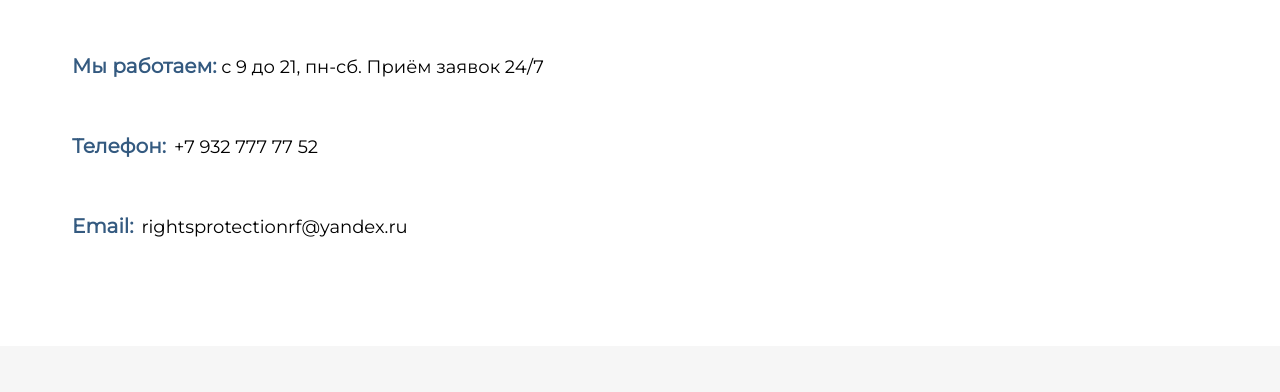
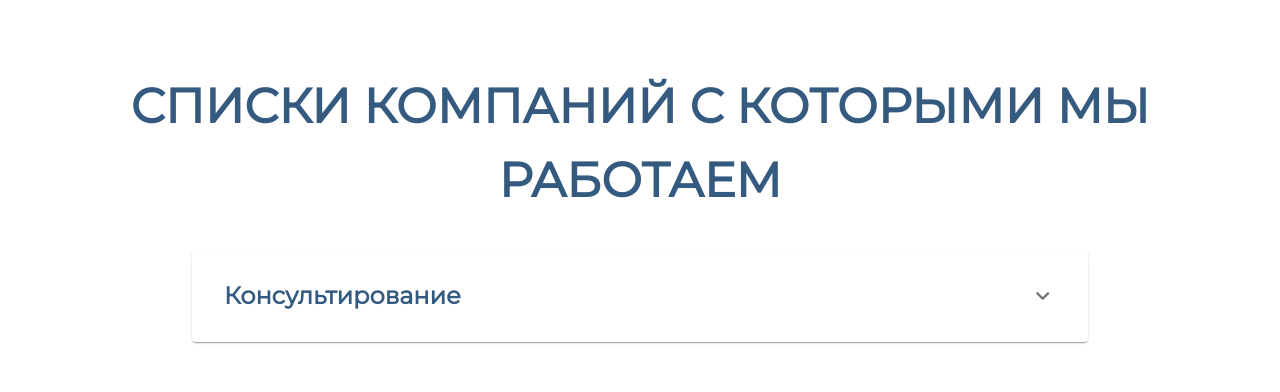
Before and after one commit to RamazanIttiev/law_web_page, a React (Create React App) app: page / in a window 1280 px wide. Shown: the part 7891-8283 px from the top of the page. Before the commit the page ends 8237 px from the top, so only its background shows below. Built offline with nearby package versions, Linux system fonts and the light colour scheme.

Commit message:
Companies mark up

```diff
--- a/src/App/App.jsx
+++ b/src/App/App.jsx
@@ -2,6 +2,7 @@ import React from 'react';
 import AccordionServices from './components/Accordion';
 import Advantages from './components/Advantages';
 import Examples from './components/Carousel';
+import Companies from './components/Companies';
 import Competence from './components/Competence';
 import Consultation from './components/Consultation';
 import Contacts from './components/Contacts';
@@ -25,6 +26,7 @@ const App = () => (
     <Consultation />
     <Services />
     <Examples />
+    <Companies />
     <Contacts />
   </>
 );
--- /dev/null
+++ b/src/App/components/Companies.jsx
@@ -0,0 +1,82 @@
+import React from 'react';
+import Accordion from '@mui/material/Accordion';
+import AccordionSummary from '@mui/material/AccordionSummary';
+import AccordionDetails from '@mui/material/AccordionDetails';
+import Typography from '@mui/material/Typography';
+import ExpandMoreIcon from '@mui/icons-material/ExpandMore';
+import styled from 'styled-components';
+
+const Base = styled.div`
+  padding: 124px 0;
+  background: ${props => props.theme.palette.background.paper};
+`;
+
+const Details = styled(AccordionDetails)`
+  display: flex;
+  flex-wrap: wrap;
+  justify-content: start;
+  align-items: center;
+`;
+
+const Title = styled(Typography).attrs({ variant: 'h1' })`
+  text-transform: uppercase;
+
+  &.css-qtipo4-MuiTypography-root {
+    margin-bottom: 32px;
+  }
+`;
+
+const StyledTypography = styled(Typography)`
+  &.css-1w59d56-MuiTypography-root {
+    font-size: 16px;
+    margin: 8px;
+    background: #345a80;
+    color: #fff;
+    padding: 8px;
+    border-radius: 4px;
+    font-weight: 700;
+    min-width: 250px;
+    text-align: center;
+  }
+`;
+
+const AccordionTitle = styled(Typography)`
+  &.css-1w59d56-MuiTypography-root {
+    font-size: 24px;
+    font-weight: 700;
+    color: ${props => props.theme.palette.primary.main};
+  }
+`;
+
+const Companies = () => (
+  <Base>
+    <Title>списки компаний с которыми мы работаем</Title>
+    <Accordion sx={{ marginBottom: 4, padding: 2 }}>
+      <AccordionSummary expandIcon={<ExpandMoreIcon />}>
+        <AccordionTitle>Консультирование</AccordionTitle>
+      </AccordionSummary>
+      <Details>
+        <StyledTypography>КПК `РУСФИНАНС`</StyledTypography>
+        <StyledTypography>ООО `ИНВЕСТ ГРУПП`</StyledTypography>
+        <StyledTypography>ООО `РУССИНВЕСТГРУПП`</StyledTypography>
+        <StyledTypography>ООО МКК `РУСКАПИТАЛГРУПП`</StyledTypography>
+        <StyledTypography>МОССБЕРФОНД</StyledTypography>
+        <StyledTypography>ООО `СБЕРИНВЕСТ`</StyledTypography>
+        <StyledTypography>ООО ИД `ЖИЗНЬ`</StyledTypography>
+        <StyledTypography>`СБЕРКАПИТАЛ, КПК `СИТИСБЕРЪ`</StyledTypography>
+        <StyledTypography> АФК `НАСЛЕДИЕ`</StyledTypography>
+        <StyledTypography>КАПИТАЛ ПЛЮС</StyledTypography>
+        <StyledTypography>ПРОМФИНАНС БРОКЕР</StyledTypography>
+        <StyledTypography>КПК `ДОВЕРИЕ 24`</StyledTypography>
+        <StyledTypography>КПК `МИРФИНАНСОВ`</StyledTypography>
+        <StyledTypography>КПК `МИРФИНАНСОВ`</StyledTypography>
+        <StyledTypography>FOREX CLUB (FX CLUB)</StyledTypography>
+        <StyledTypography>ИК `ФИНИКО` (FINIKO)</StyledTypography>
+        <StyledTypography>БАСТИОН (BASTIONCOOP)</StyledTypography>
+        <StyledTypography>ИК `АНТАРЕС`</StyledTypography>
+      </Details>
+    </Accordion>
+  </Base>
+);
+
+export default Companies;
```
